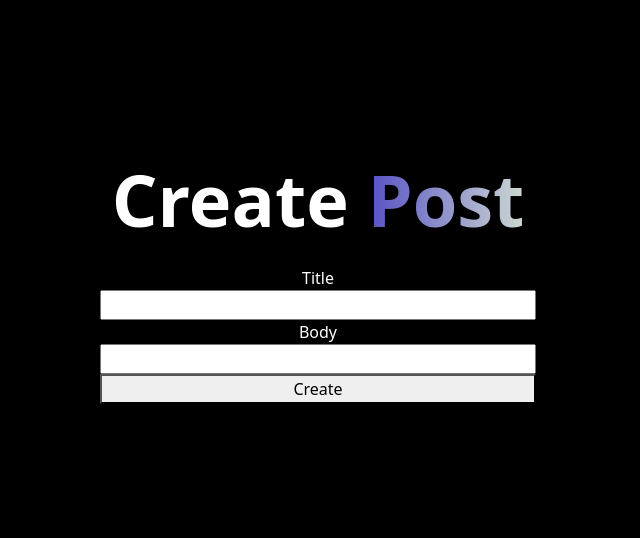
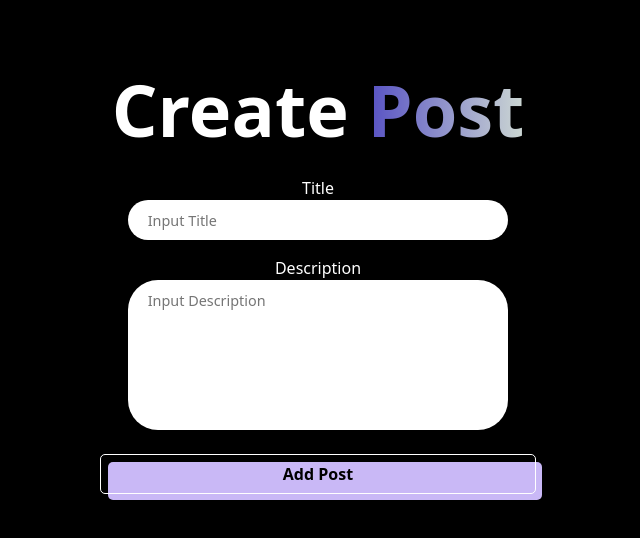
Before and after one commit to davidjohanhp/posts-app-frontend, a React (Create React App) app: page /create in a window 1280 px wide. Shown: the top 538 px of the page, without its empty margins (322-962 px from the left). Built offline with nearby package versions, Linux system fonts and the light colour scheme.

Commit message:
change create form

```diff
--- a/src/components/CreatePost.js
+++ b/src/components/CreatePost.js
@@ -71,16 +71,25 @@ function CreatePost() {
                             <div>
                                 <h1 className="intro-title mb-4">Create <span className="name_big">Post</span></h1>
                                 <form onSubmit={submitPost}>
-                                    <div className="row">
+                                    <div className="row align-middle m-3">
                                         <label>Title</label>
-                                        <input type="text" required value={title} onChange={(event) => setTitle(event.target.value)}></input>
+                                        <div className="form">
+                                            <input className="input" placeholder="Input Title" required value={title} onChange={(event) => setTitle(event.target.value)} type="text"></input>
+                                        </div>
+                                        {/* <input type="text" required value={title} onChange={(event) => setTitle(event.target.value)}></input> */}
                                     </div>
-                                    <div className="row">
-                                        <label>Body</label>
-                                        <input type="text" required value={body} onChange={(event) => setBody(event.target.value)}></input>
+                                    <div className="row align-middle m-3">
+                                        <label>Description</label>
+                                        <div className="form large-input ">
+                                            <textarea className="input" placeholder="Input Description" required value={body} onChange={(event) => setBody(event.target.value)} type="text"></textarea>
+                                        </div>
+                                        {/* <input type="text" required value={body} onChange={(event) => setBody(event.target.value)}></input> */}
                                     </div>
-                                    <div className="row">
-                                        <button type="submit">Create</button>
+                                    <div className="row mt-4">
+                                        {/* <button type="submit">Create</button> */}
+                                        <button className="create-button" type="submit">
+                                            Add Post
+                                        </button>
                                     </div>
                                 </form>
                             </div>
--- a/src/style.css
+++ b/src/style.css
@@ -1315,3 +1315,94 @@ body {
 .delete-button::after {
   background-color: rgb(246, 184, 184);;
 }
+
+/* From uiverse.io by @satyamchaudharydev */
+/* removing default style of button */
+
+.form button {
+  border: none;
+  background: none;
+  color: #8b8ba7;
+}
+/* styling of whole input container */
+.form {
+  --timing: 0.3s;
+  --width-of-input: 200%;
+  --height-of-input: 40px;
+  --border-height: 2px;
+  --input-bg: #fff;
+  --border-color: rgb(137, 100, 238);
+  --border-radius: 30px;
+  --after-border-radius: 1px;
+  position: relative;
+  width: var(--width-of-input);
+  height: var(--height-of-input);
+  display: flex;
+  align-items: center;
+  padding-inline: 0.8em;
+  border-radius: var(--border-radius);
+  transition: border-radius 0.5s ease;
+  background: var(--input-bg,#fff);
+}
+/* styling of Input */
+.input {
+  font-size: 0.9rem;
+  background-color: transparent;
+  width: 100%;
+  height: 100%;
+  padding-inline: 0.5em;
+  padding-block: 0.7em;
+  border: none;
+}
+/* styling of animated border */
+.form:before {
+  content: "";
+  position: absolute;
+  background: var(--border-color);
+  transform: scaleX(0);
+  transform-origin: center;
+  width: 100%;
+  height: var(--border-height);
+  left: 0;
+  bottom: 0;
+  border-radius: 1px;
+  transition: transform var(--timing) ease;
+}
+/* Hover on Input */
+.form:focus-within {
+  border-radius: var(--after-border-radius);
+}
+
+input:focus {
+  outline: none;
+}
+/* here is code of animated border */
+.form:focus-within:before {
+  transform: scale(1);
+}
+/* styling of close button */
+/* == you can click the close button to remove text == */
+.reset {
+  border: none;
+  background: none;
+  opacity: 0;
+  visibility: hidden;
+}
+/* close button shown when typing */
+input:not(:placeholder-shown) ~ .reset {
+  opacity: 1;
+  visibility: visible;
+}
+/* sizing svg icons */
+.form svg {
+  width: 17px;
+  margin-top: 3px;
+}
+
+.large-input {
+  --height-of-input: 150px;
+}
+
+textarea {
+  resize: none;
+}
```
